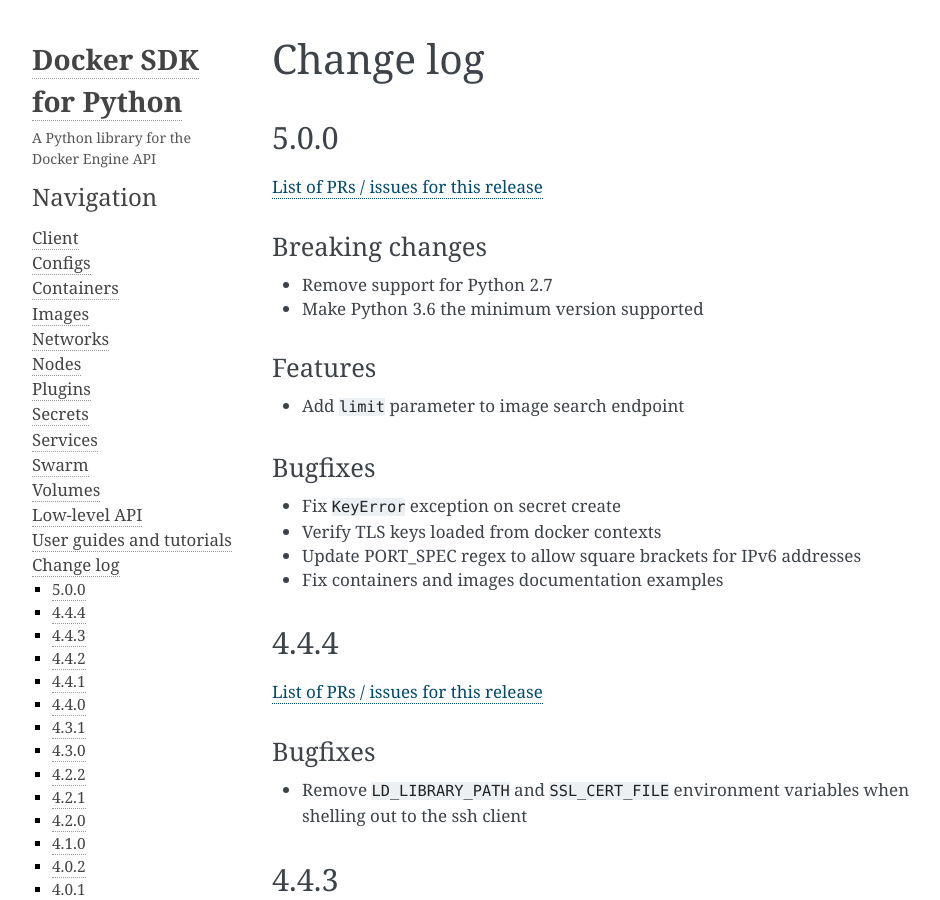
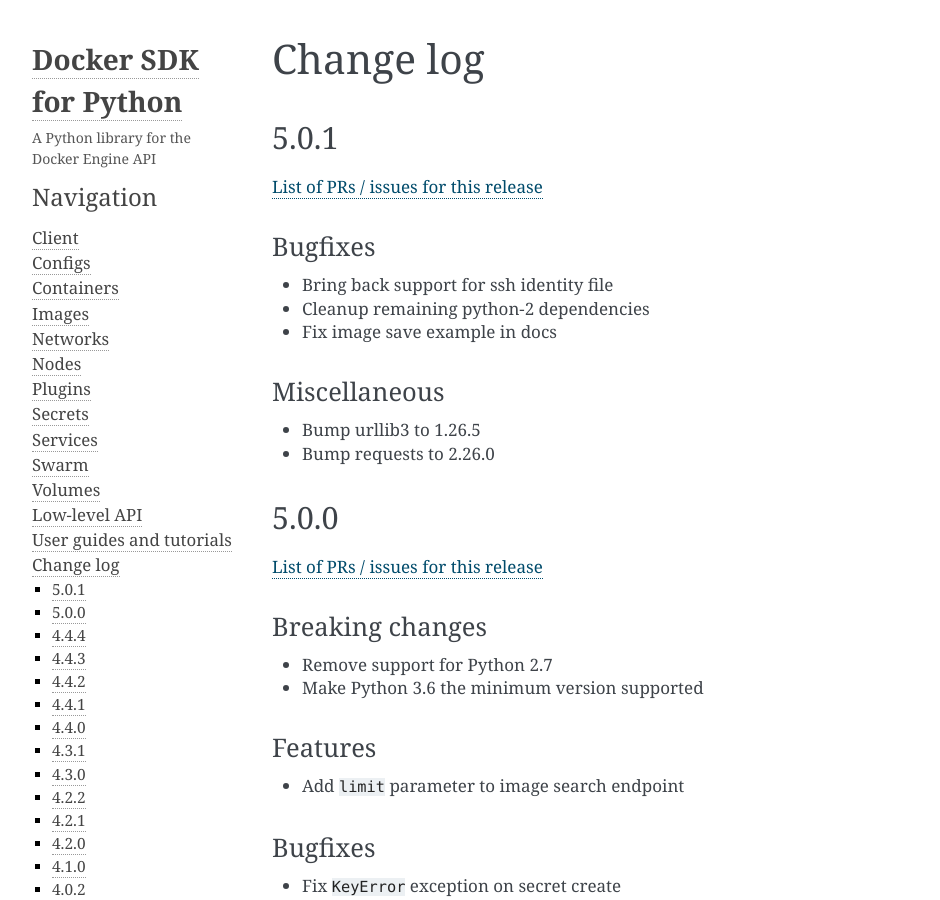
Before and after one commit to docker/docker-py, a Sphinx documentation site: the page built from docs/change-log.md, in a window 1280 px wide and 900 px high. Shown: the whole window, without its empty margins (148-1088 px from the left). Built offline with Sphinx 7.4.7, drawn with Linux system fonts in a browser that asks for light colours; pages that are not in the unit, such as notebooks, are missing from menus.

Commit message:
Update changelog for 5.0.1 release
Signed-off-by: Anca Iordache <anca.iordache@docker.com>

```diff
--- a/docker/version.py
+++ b/docker/version.py
@@ -1,2 +1,2 @@
-version = "5.0.0-dev"
+version = "5.1.0-dev"
 version_info = tuple(int(d) for d in version.split("-")[0].split("."))
--- a/docs/change-log.md
+++ b/docs/change-log.md
@@ -1,5 +1,19 @@
 Change log
 ==========
+
+5.0.1
+-----
+
+[List of PRs / issues for this release](https://github.com/docker/docker-py/milestone/74?closed=1)
+
+### Bugfixes
+- Bring back support for ssh identity file
+- Cleanup remaining python-2 dependencies
+- Fix image save example in docs
+
+### Miscellaneous
+- Bump urllib3 to 1.26.5
+- Bump requests to 2.26.0
 
 5.0.0
 -----
```
